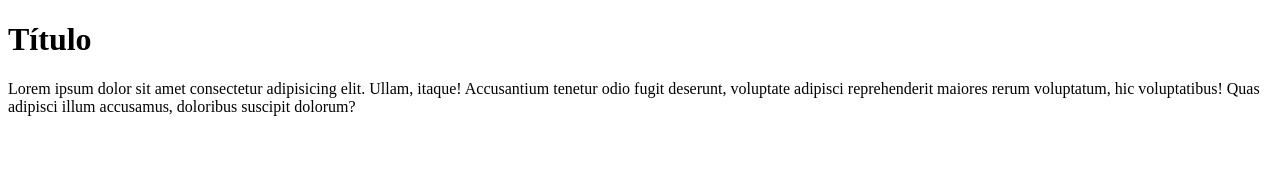
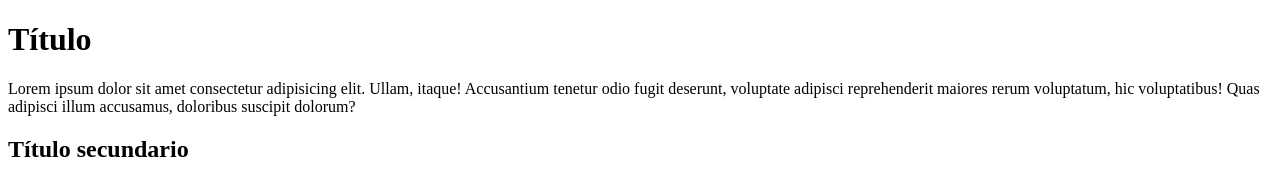
Before and after one commit to CatalinaGonzalez90/Ejemplo, a plain HTML site: page index.html in a window 1280 px wide. Drawn offline with Linux system fonts and the light colour scheme.

Commit message:
cambio en index.html
Cambio desde GitHub

```diff
--- a/index.html
+++ b/index.html
@@ -9,5 +9,7 @@
 <body>
     <h1>Título</h1>
     <p>Lorem ipsum dolor sit amet consectetur adipisicing elit. Ullam, itaque! Accusantium tenetur odio fugit deserunt, voluptate adipisci reprehenderit maiores rerum voluptatum, hic voluptatibus! Quas adipisci illum accusamus, doloribus suscipit dolorum?</p>
-</body>
+    <h2>Título secundario</h2>
+
+    </body>
 </html>
```
